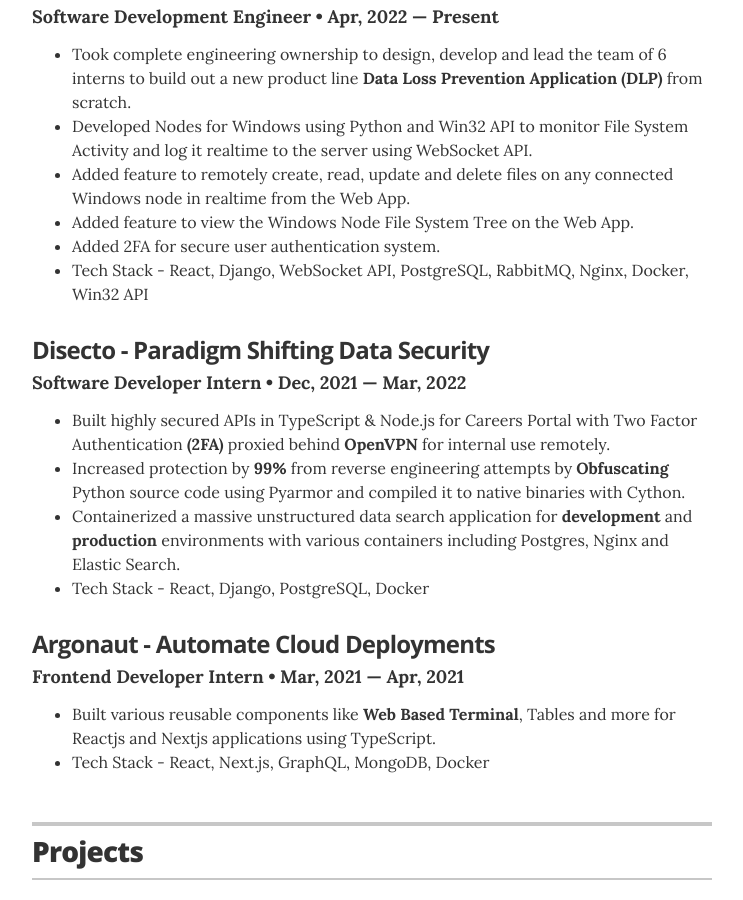
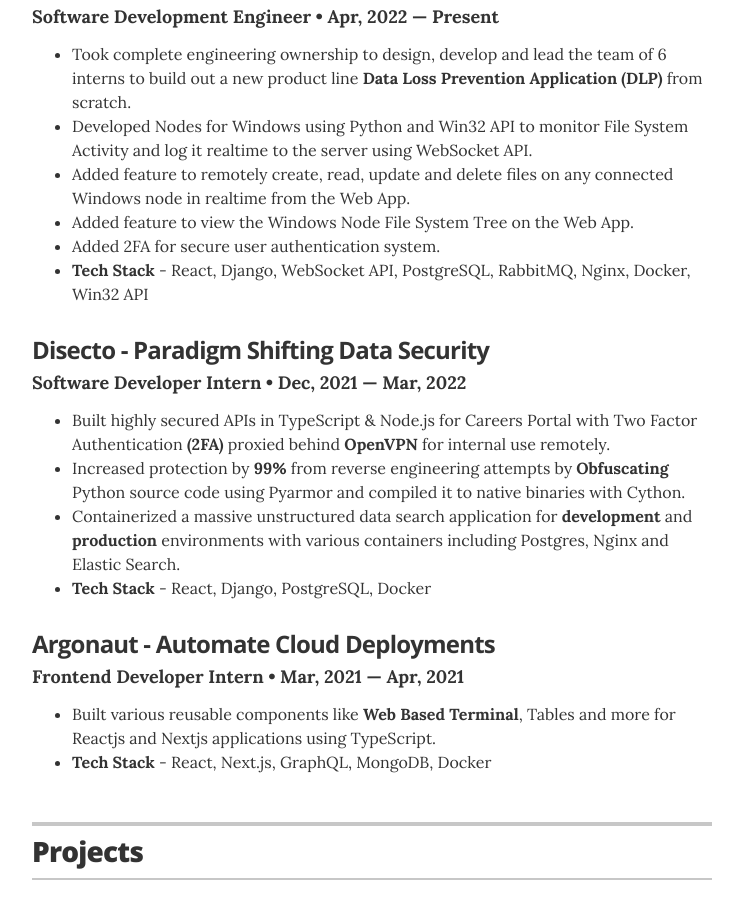
Before and after one commit to iamrobins/resume, a Jekyll site: the page built from index.html, in a window 1280 px wide and 900 px high, scrolled down 643 px. Shown: the whole window, without its empty margins (268-1011 px from the left). Built offline with Jekyll 4.4.1, drawn with Linux system fonts in a browser that asks for light colours.

Commit message:
Typography change

```diff
--- a/_data/experience.yml
+++ b/_data/experience.yml
@@ -2,17 +2,17 @@
 - company: Disecto - Paradigm Shifting Data Security
   position: Software Development Engineer
   duration: Apr, 2022 &mdash; Present
-  summary: <ul class="resume-item-list"><li>Took complete engineering ownership to design, develop and lead the team of 6 interns to build out a new product line <strong>Data Loss Prevention Application (DLP)</strong> from scratch.</li><li>Developed Nodes for Windows using Python and Win32 API to monitor File System Activity and log it realtime to the server using WebSocket API.</li><li>Added feature to remotely create, read, update and delete files on any connected Windows node in realtime from the Web App.</li><li>Added feature to view the Windows Node File System Tree on the Web App.</li><li>Added 2FA for secure user authentication system.</li><li>Tech Stack - React, Django, WebSocket API, PostgreSQL, RabbitMQ, Nginx, Docker, Win32 API</li></ul>
+  summary: <ul class="resume-item-list"><li>Took complete engineering ownership to design, develop and lead the team of 6 interns to build out a new product line <strong>Data Loss Prevention Application (DLP)</strong> from scratch.</li><li>Developed Nodes for Windows using Python and Win32 API to monitor File System Activity and log it realtime to the server using WebSocket API.</li><li>Added feature to remotely create, read, update and delete files on any connected Windows node in realtime from the Web App.</li><li>Added feature to view the Windows Node File System Tree on the Web App.</li><li>Added 2FA for secure user authentication system.</li><li><strong>Tech Stack</strong> - React, Django, WebSocket API, PostgreSQL, RabbitMQ, Nginx, Docker, Win32 API</li></ul>
 
 
 # Software Developer
 - company: Disecto - Paradigm Shifting Data Security
   position: Software Developer Intern
   duration: Dec, 2021 &mdash; Mar, 2022
-  summary: <ul class="resume-item-list"><li>Built highly secured APIs in TypeScript & Node.js for Careers Portal with Two Factor Authentication <strong>(2FA)</strong> proxied behind <strong>OpenVPN</strong> for internal use remotely.</li><li>Increased protection by <strong>99%</strong> from reverse engineering attempts by <strong>Obfuscating</strong> Python source code using Pyarmor and compiled it to native binaries with Cython.</li><li>Containerized a massive unstructured data search application for <strong>development</strong> and <strong>production</strong> environments with various containers including Postgres, Nginx and Elastic Search.</li><li>Tech Stack - React, Django, PostgreSQL, Docker</li></ul>
+  summary: <ul class="resume-item-list"><li>Built highly secured APIs in TypeScript & Node.js for Careers Portal with Two Factor Authentication <strong>(2FA)</strong> proxied behind <strong>OpenVPN</strong> for internal use remotely.</li><li>Increased protection by <strong>99%</strong> from reverse engineering attempts by <strong>Obfuscating</strong> Python source code using Pyarmor and compiled it to native binaries with Cython.</li><li>Containerized a massive unstructured data search application for <strong>development</strong> and <strong>production</strong> environments with various containers including Postgres, Nginx and Elastic Search.</li><li><strong>Tech Stack</strong> - React, Django, PostgreSQL, Docker</li></ul>
 
 # Frontend Developer Intern Argonaut
 - company: Argonaut - Automate Cloud Deployments
   position: Frontend Developer Intern
   duration:  Mar, 2021 &mdash; Apr, 2021
-  summary: <ul class="resume-item-list"><li>Built various reusable components like <strong>Web Based Terminal</strong>, Tables and more for Reactjs and Nextjs applications using TypeScript.</li><li>Tech Stack - React, Next.js, GraphQL, MongoDB, Docker</li></ul>
+  summary: <ul class="resume-item-list"><li>Built various reusable components like <strong>Web Based Terminal</strong>, Tables and more for Reactjs and Nextjs applications using TypeScript.</li><li><strong>Tech Stack</strong> - React, Next.js, GraphQL, MongoDB, Docker</li></ul>
```
